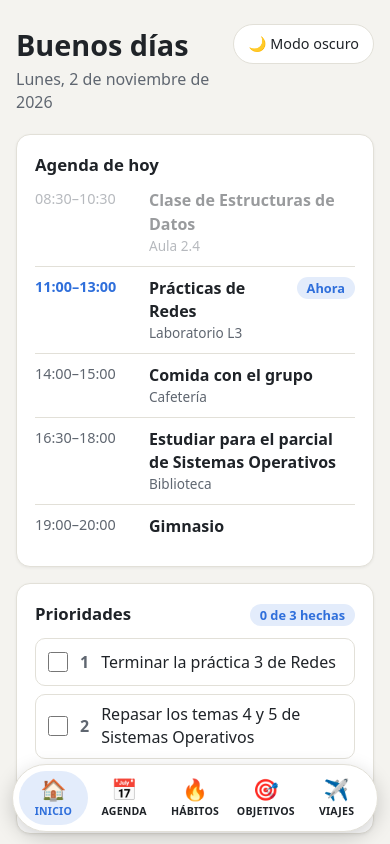
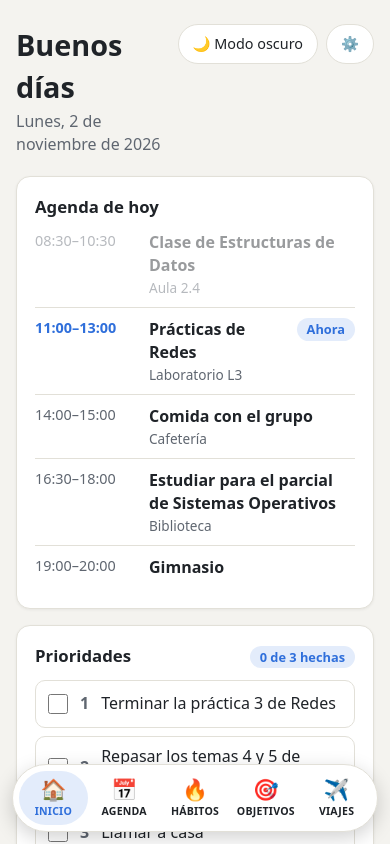
Before and after one commit to pablomontoro5/paneldevida, an Angular app: page / in a window 390 px wide. Shown: the top 844 px of the page. Built offline with nearby package versions, Linux system fonts and the light colour scheme.

Commit message:
Añade el botón de Tus datos en la cabecera del móvil
Co-Authored-By: Claude Opus 5.5 <noreply@anthropic.com>

```diff
--- a/src/app/nucleo/cabecera/cabecera.css
+++ b/src/app/nucleo/cabecera/cabecera.css
@@ -30,3 +30,19 @@
 }
 
 .boton-tema:hover { border-color: var(--acento); }
+
+.acciones {
+  display: flex;
+  flex-shrink: 0;
+  gap: 8px;
+}
+
+.boton-datos {
+  display: none;
+  align-items: center;
+  text-decoration: none;
+}
+
+@media (max-width: 767px) {
+  .boton-datos { display: inline-flex; }
+}
--- a/src/app/nucleo/cabecera/cabecera.html
+++ b/src/app/nucleo/cabecera/cabecera.html
@@ -3,7 +3,11 @@
         <h1 class="saludo">{{ saludo }}</h1>
         <p class="fecha">{{ fecha }}</p>
     </div>
-    <button class="boton-tema" type="button" (click)="cambiarTema()">
-        {{ textoBoton() }}
-    </button>
+    <div class="acciones">
+        <button class="boton-tema" type="button" (click)="cambiarTema()">
+            {{ textoBoton() }}
+        </button>
+        <!-- En el móvil, «Tus datos» no cabe en la barra inferior y se abre desde aquí -->
+        <a class="boton-tema boton-datos" routerLink="/datos" aria-label="Tus datos">⚙️</a>
+    </div>
 </header>
--- a/src/app/nucleo/cabecera/cabecera.ts
+++ b/src/app/nucleo/cabecera/cabecera.ts
@@ -1,4 +1,5 @@
 import { Component, computed, effect, inject, signal } from '@angular/core';
+import { RouterLink } from '@angular/router';
 import { Almacen } from '../almacen';
 import { mayusculaInicial, saludoSegunHora } from '../../compartido/fechas';
 
@@ -7,6 +8,7 @@ const formatoFecha = new Intl.DateTimeFormat('es-ES', { dateStyle: 'full' });
 
 @Component({
   selector: 'app-cabecera',
+  imports: [RouterLink],
   templateUrl: './cabecera.html',
   styleUrl: './cabecera.css',
 })
```
Also changed, not shown: 1 other file (tests, documents, lock files or other folders).
